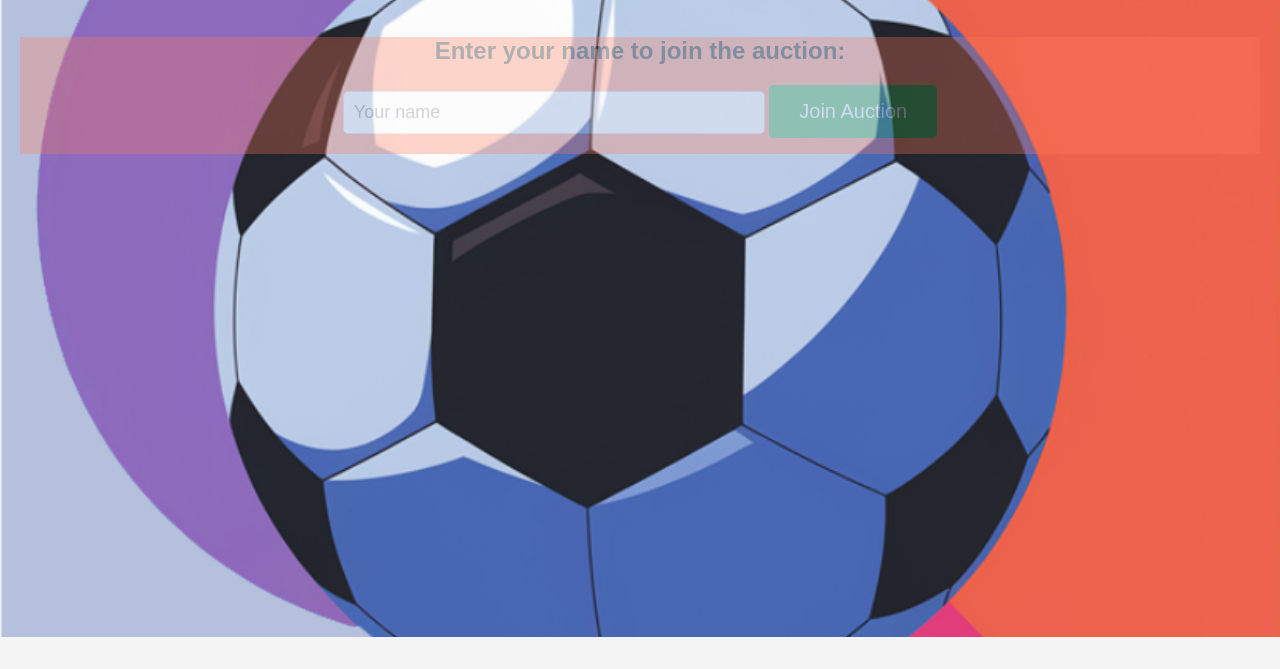
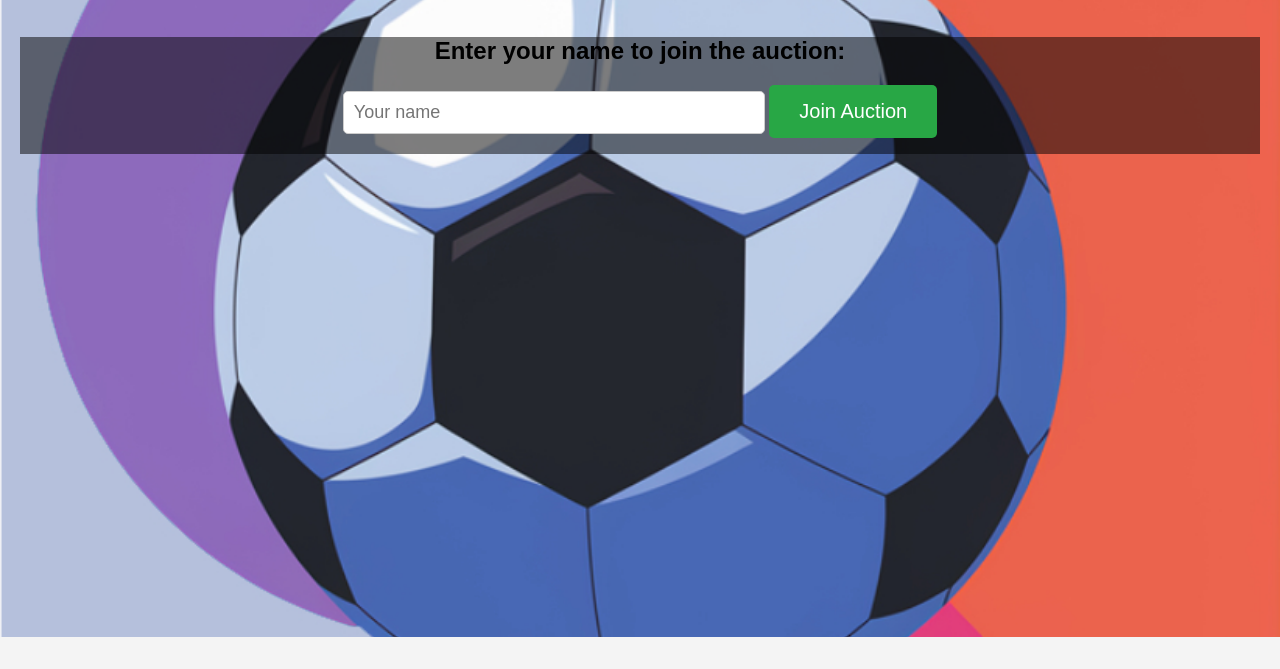
Before and after one commit to demichie/fantapicio, a website: page public/index.html in a window 1280 px wide. Shown: the part 131-800 px from the top of the page. Drawn offline with nearby package versions, Linux system fonts and the light colour scheme; no server answers.

Commit message:
Update style.css

```diff
--- a/public/style.css
+++ b/public/style.css
@@ -134,8 +134,7 @@ button:disabled {
 }
 
 #name-input-section {
-  background: #FF7A59;
-  opacity: 0.3;
+  background-color: rgba(0,0,0,.5);
 }
 
 /* Responsive Design for Mobile */
```
